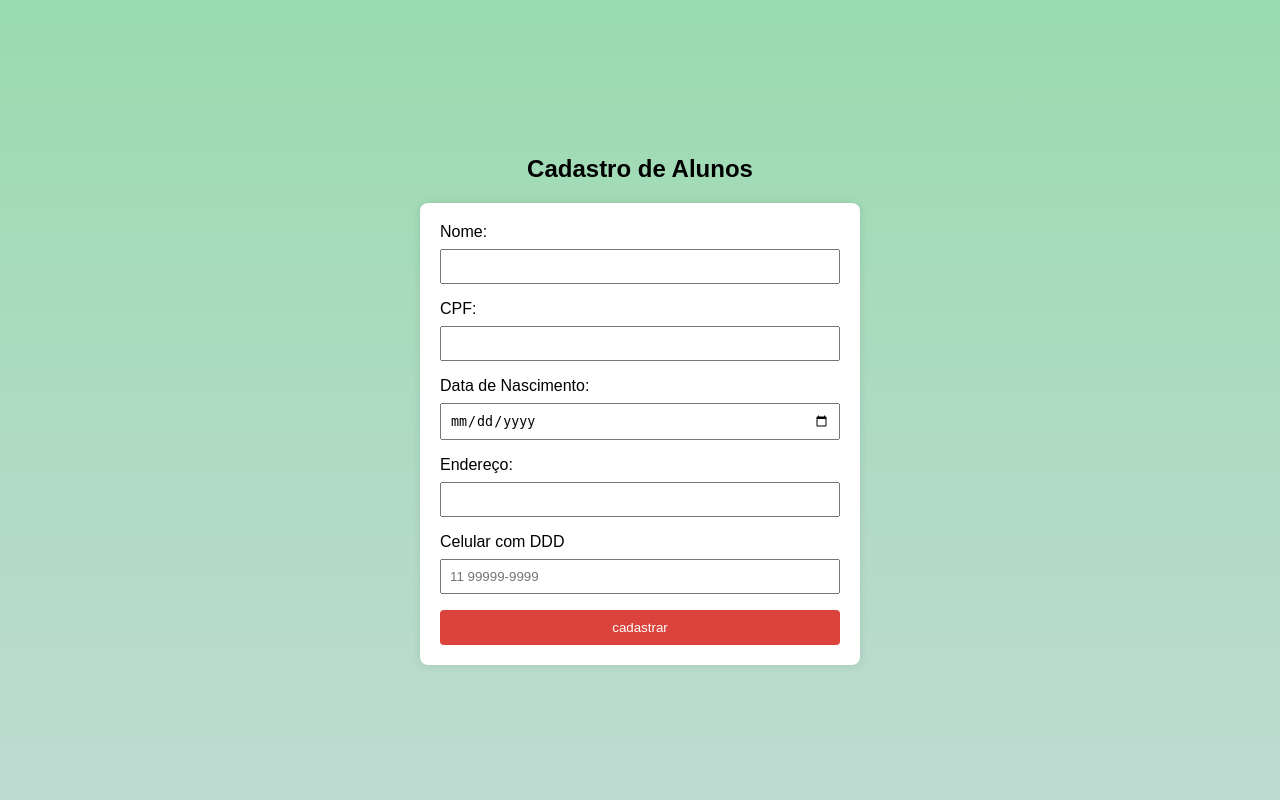
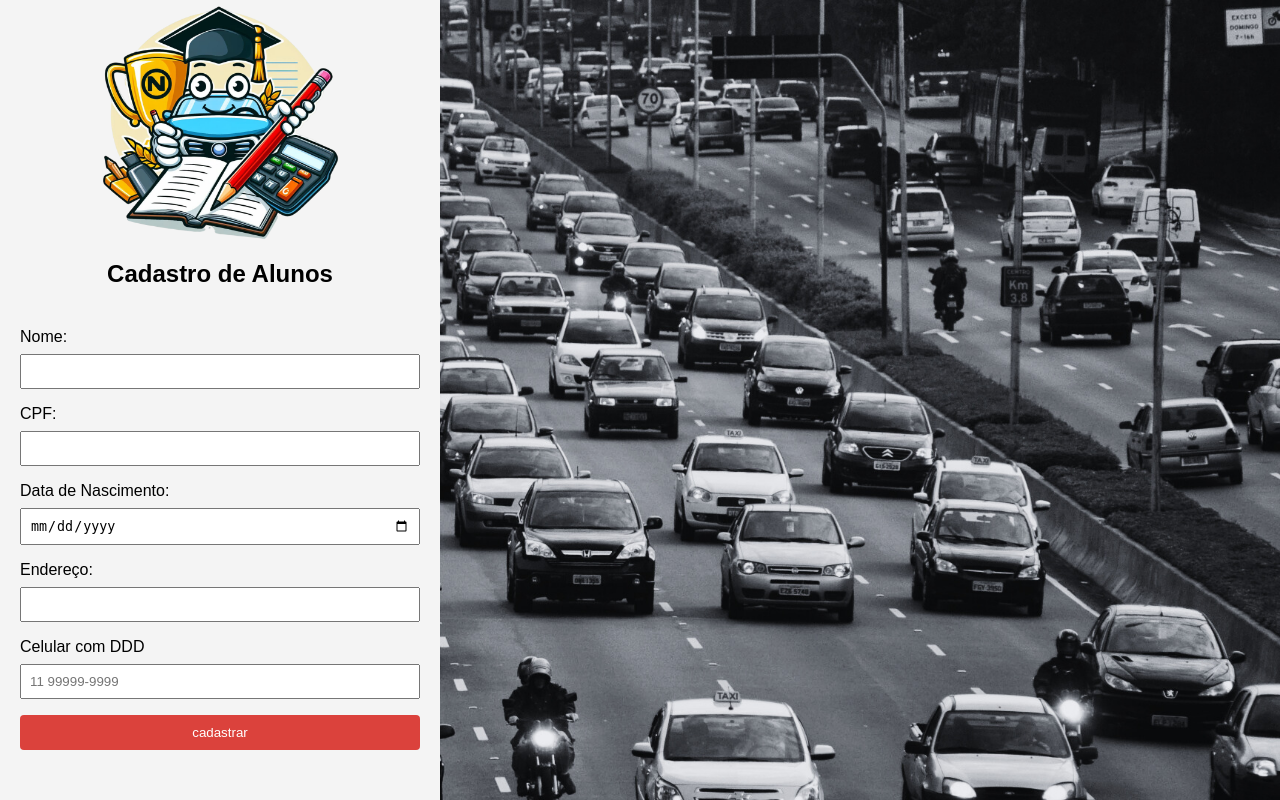
Before and after one commit to Vinicius1-fonseca/trabalhodaautoescola, a PHP site: page /cadastroalunos.php in a window 1280 px wide. Run offline with PHP 8.4, Linux system fonts and the light colour scheme.

Commit message:
alterações no html do cadastro e inserção desses dados no banco

```diff
--- a/cadastroalunos.php
+++ b/cadastroalunos.php
@@ -7,56 +7,10 @@
     <meta charset="UTF-8">
     <meta name="viewport" content="width=device-width, initial-scale=1.0">
     <title>Pagina de cadastro de alunos </title>
-    <style>
-        body {
-            font-family: Arial, sans-serif;
-            background-color: #fff;
-            margin: 0;
-            padding: 0;
-            display: flex;
-            align-items: center;
-            justify-content: center;
-            height: 100vh;
-            flex-direction: column;
-        }
-
-        h1 {
-            font-size: 3em;
-            text-align: center;
-            color: #000000;
-        }
-    </style>
 </head>
-<body>
-<style>
- body {
-            margin: 0;
-            padding: 0;
-            height: 100vh;
-            display: flex;
-            align-items: center;
-            justify-content: center;
-            background: linear-gradient(to bottom, #9ADBAF, #BFDBD2);
- }
 
 
-</style>
 
-
-</body>
-<h2>Cadastro de Alunos</h2>
-    <form id="alunoForm">
-
-
-<style>
-    body{
-    font-family: "Times New Roman";
-    background-color: #fff;
-}
-</style>
-
-</body>
-</html>
 
    <style>
 
@@ -67,17 +21,20 @@
             background-color: #f4f4f4;
             margin: 0;
             padding: 0;
-            display: flex;
-            align-items: center;
-            justify-content: center;
+            overflow: hidden;
             height: 100vh;
+            background: url('imagens/OIG.jpg') no-repeat center center fixed;
+            -webkit-background-size: cover;
+            -moz-background-size: cover;
+            -o-background-size: cover;
+            background-size: cover;
+
         }
 
+
         form {
-            background-color: #fff;
             padding: 20px;
-            border-radius: 8px;
-            box-shadow: 0 0 10px rgba(0, 0, 0, 0.1);
+
             max-width: 400px;
             width: 100%;
         }
@@ -107,19 +64,56 @@
         button:hover {
             background-color: #45a049;
         }
+        main{
+            background-color:#f4f4f4;
+            width: 440px;
+            height: 100vh;
+            position: absolute;
+            overflow: auto;
+             z-index: 1;
+        }
+        h2{
+            text-align: center;
+            width: 100%
+        }
+        img{
+            width: 240px;
+            height: 240px;
+
+        }
+        h1 {
+            position: fixed;
+            top: 50%;
+            left: 50%;
+            transform: translate(-50%, -50%);
+            font-size: 3em;
+            text-align: center;
+            color: #000000;
+            text-shadow: 3px 0px 2px rgba(255, 0, 25, 1);
+            z-index: 1;
+            font-size: 50px;
+            color:#f4f4f4;
+            text-shadow: 3px 0px 2px rgba(255, 0, 25, 1);
+
+
+        }
     </style>
 </head>
 <body>
 
 
-
-    <form action="processar_login.php" method="post">
+        <main>
+        <div style="display: flex; justify-content: center; align-items: center; flex-direction: column;">
+        <img src="imagens/WhatsApp Image 2023-12-01 at 16.40.15.png" alt="">
+        </div>
+        <h2>Cadastro de Alunos</h2>
+    <form action="tratamento_dados/aluno.php" method="POST">
         <label for="nomealuno">Nome:</label>
         <input type="text" id="nomealuno" name="nomealuno" required>
 
 
     <label for="cpf">CPF:</label>
-    <input type="text" id="cpf" maxlength="14">
+    <input type="text" id="cpf" name="cpf" maxlength="14">
 
     <script>
         document.getElementById('cpf').addEventListener('input', function (event) {
@@ -150,27 +144,7 @@
 
         <label for="fone">Celular com DDD</label>
 	<input type="tel" id="fone" name="fone" required pattern="[0-9]{2} [0-9]{5}-[0-9]{4}" placeholder="11 99999-9999">
+        <button type="submit">cadastrar </button>
 
-
-
-
-
-
-
-
-
-
-
-
-
-
-
-
-
-
-
-        <button type="submit">cadastrar </button>
     </form>
-    </form>
-</body>
-</html>
+        </main>
```
Also changed, not shown: conexao.php (added, +10 -0 lines), tratamento_dados/aluno.php (added, +15 -0 lines), imagens/OIG.jpg (added), imagens/WhatsApp Image 2023-12-01 at 16.40.15.png (added).
